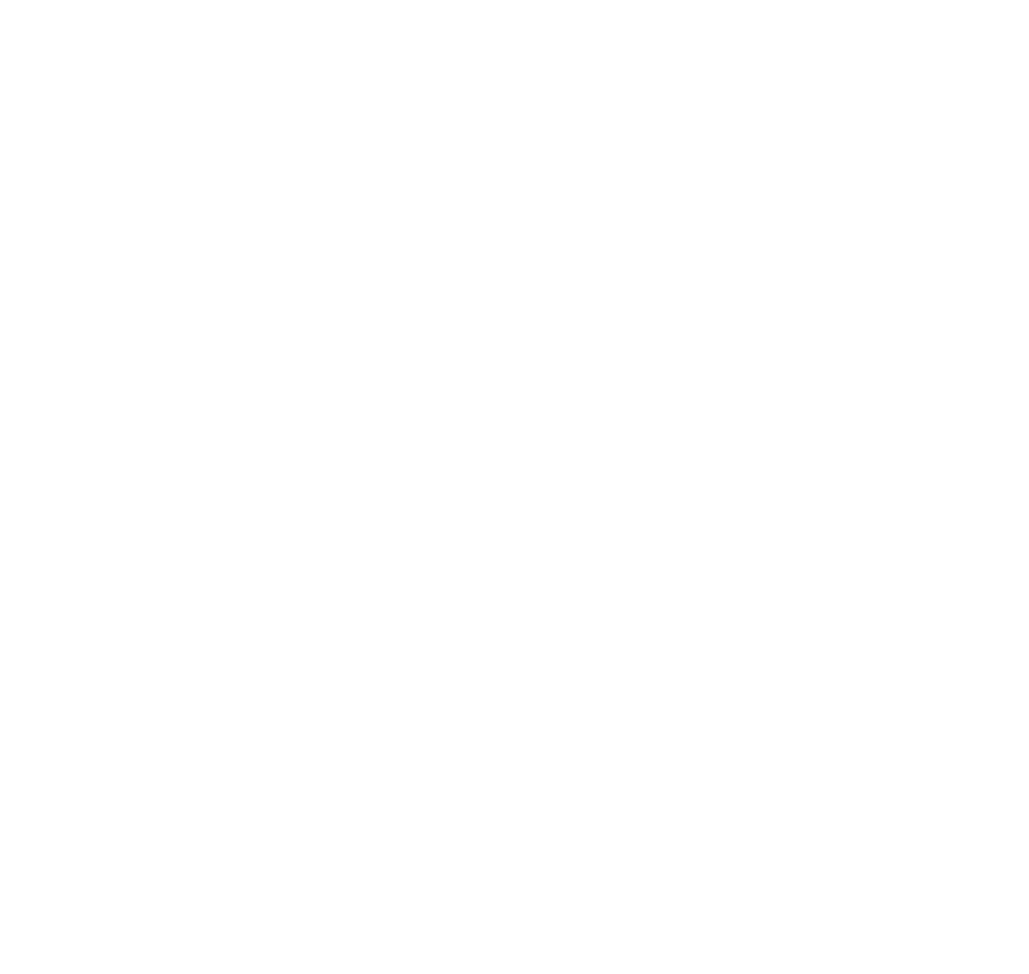
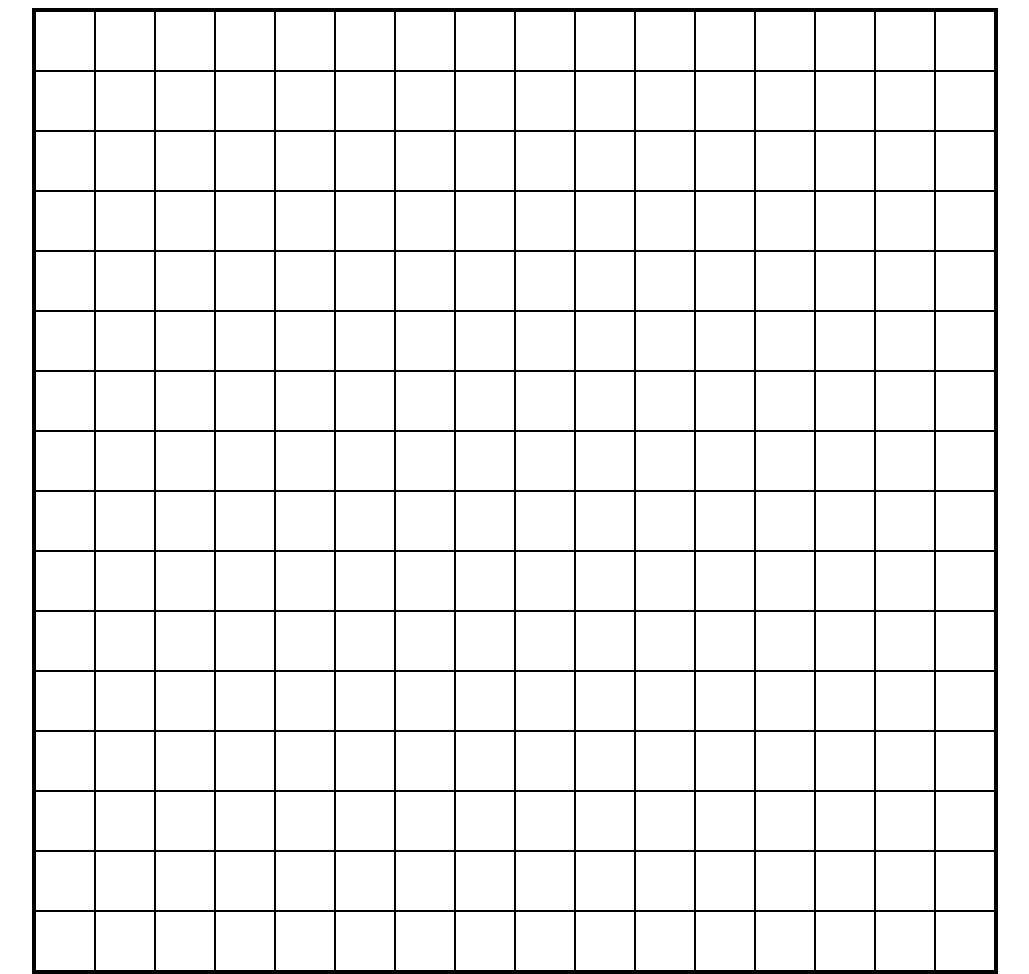
Before and after one commit to UnBellanced/etch-a-sketch, a plain HTML site: page index.html in a window 1280 px wide. Shown: the whole page, without its empty margins (125-1154 px from the left). Before the commit the page ends 800 px from the top, so only its background shows below. Drawn offline with Linux system fonts and the light colour scheme.

Commit message:
Created the functions that handle grid creation and made the grid react to the mouse moving through it by giving each square on the grid a random color when the mouse enters it's boundries.

```diff
--- a/js-sheet.js
+++ b/js-sheet.js
@@ -0,0 +1,48 @@
+// First, create the grid functions
+
+const container = document.querySelector('#container');
+
+const setRandColor = (sqrObject) => {
+    let r = Math.floor(Math.random()*255);
+    let g = Math.floor(Math.random()*255);
+    let b = Math.floor(Math.random()*255);
+    sqrObject.setAttribute('style','background-color: rgb('+r+','+g+','+b+');');
+}
+
+const colorSquare = (squareObject, clStatus, counter) => {
+    if(clStatus==false){
+        squareObject.setRandColor(squareObject);
+        return true; //update the colorStatus so that it doesn't get recolored
+    }
+    else{
+        squareObject.style.filter = counter*10+10+'%'; // Make color darker
+        counter++;
+        return counter; //update the counter inside the element so we can see how many passes we made and calculate the filter value
+    }
+}
+
+const createColumn = (squareCount) => {
+    let newColumn = document.createElement('div');
+    newColumn.setAttribute('class', 'gridColumn');
+    container.appendChild(newColumn);
+    for(let i=0; i<squareCount; i++){
+        let gridSquare = document.createElement('div');
+        gridSquare.setAttribute('class','gridSquare');
+        gridSquare.addEventListener('mouseover', ()=>{
+            setRandColor(gridSquare);
+        });
+        newColumn.appendChild(gridSquare);
+    }
+}
+
+const createGrid = (columnCount) => {
+    for(let i=0; i<columnCount; i++){
+        createColumn(columnCount);
+    }
+}
+
+createGrid(16);
+//Create the mouseover event listeners for the gridSquares in the loop above
+//Create a button and create a click listener to fire a prompt that takes
+//a new value for the amount of columns the grid should have and undo
+//the existing grid to create the new one.
--- a/style.css
+++ b/style.css
@@ -2,4 +2,25 @@ body {
     display:flex;
     align-items: center;
     justify-content: center;
+    flex:auto;
 }
+
+#container {
+    display:flex;
+    min-width:960px;
+    min-height:960px;
+    max-width:960px;
+    max-height:960px;
+    border:3px solid black;
+}
+
+.gridColumn {
+    display:flex;
+    flex-direction: column;
+    flex:auto;
+}
+
+.gridSquare {
+    flex:auto;
+    border:1px solid black;
+}
```
Also changed, not shown: index.html (+3 -15 lines).
